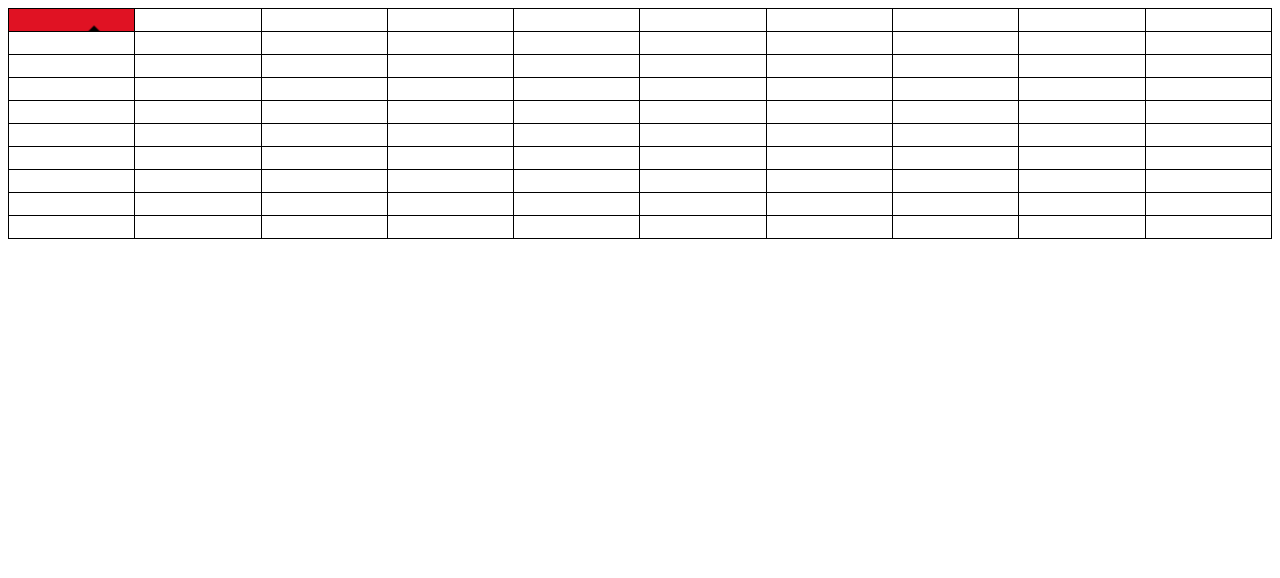
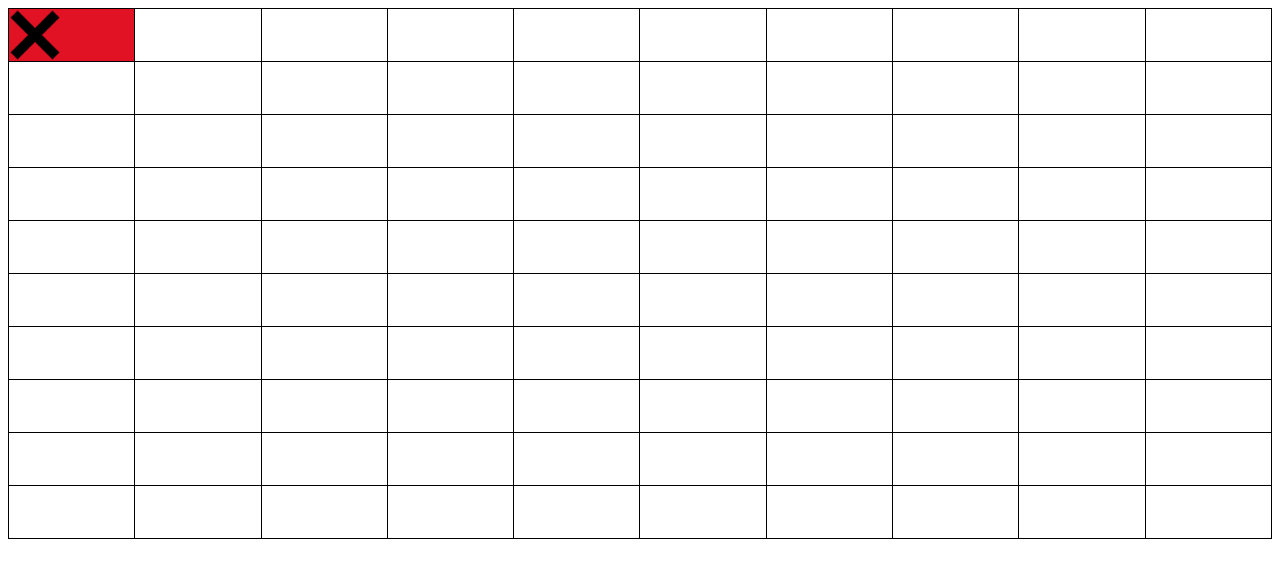
Before and after one commit to SimonHauguel/Projet-Web-Bataille-Navale, a website: page front/jeu.html in a window 1280 px wide. Both pictures are taken after a click on the element 71 px from the left and 20 px from the top of the page. Drawn offline with Linux system fonts and the light colour scheme.

Commit message:
modif css

```diff
--- a/front/js/event_plateau.js
+++ b/front/js/event_plateau.js
@@ -6,5 +6,8 @@ let event_plateau = (function() {
 
     this.style.backgroundColor = "#E01223";
     this.style.backgroundImage = "url('img/croix.png')";
+    this.style.backgroundSize = "contain";
+    this.style.backgroundRepeat = "no-repeat";
     console.log(this);
+
 });
--- a/front/style.css
+++ b/front/style.css
@@ -11,5 +11,6 @@ table {
     border-collapse: collapse;
 }
 td {
-    height:20px;
+    /* min-height: 50px; */
+    height:50px;
 }
```
Also changed, not shown: front/js/case.js (+9 -0 lines).
